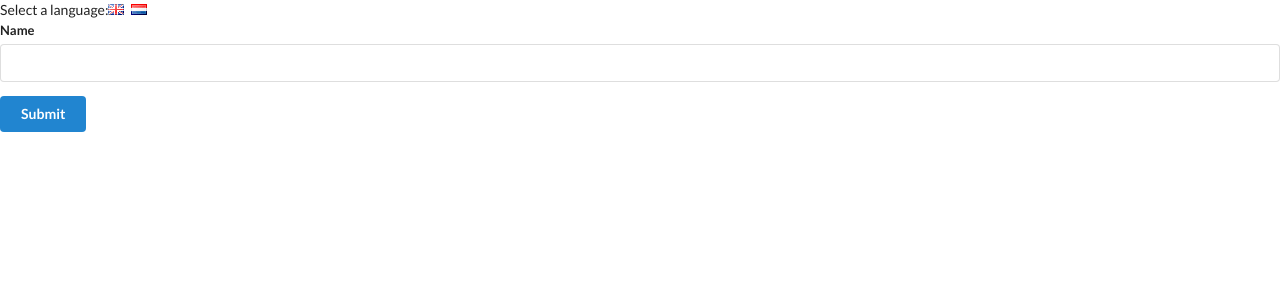
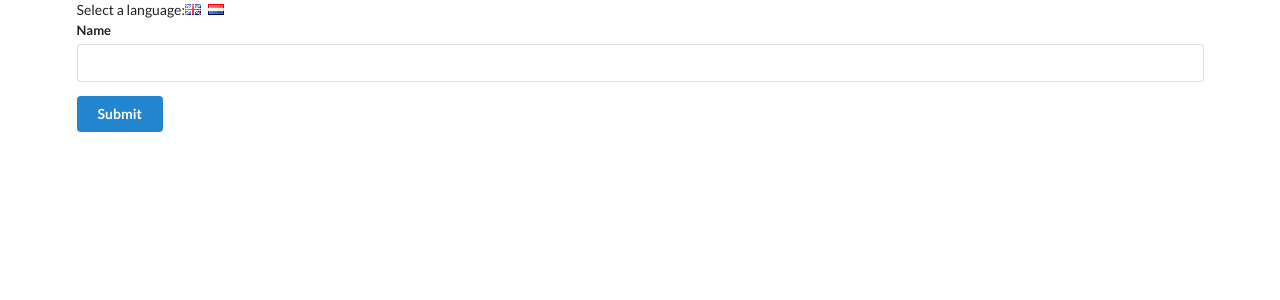
Before and after one commit to abcattell91/translate, a React (Create React App) app: page / in a window 1280 px wide. Shown: the top 300 px of the page. Built offline with nearby package versions, Linux system fonts and the light colour scheme.

Commit message:
wired up context property

```diff
--- a/src/components/App.js
+++ b/src/components/App.js
@@ -10,7 +10,7 @@ class App extends React.Component {
 
   render() {
     return (
-      <div classname="ui container">
+      <div className="ui container">
         <div>
           Select a language:
           <i className="flag uk" onClick={() => this.onLanguageChange('english')} />
--- a/src/components/Button.js
+++ b/src/components/Button.js
@@ -1,7 +1,13 @@
 import React from 'react';
+import LanguageContext from '../contexts/LanguageContext'
 
 class Button extends React.Component {
+  static contextType = LanguageContext;
+  // this is how to hook up a context object to a class component
+  // static adds a property to the class itself
+  // Button.contextType = LanguageContext
   render () {
+    console.log(this.context)
     return (
       <button className="ui button primary">Submit</button>
     )
--- /dev/null
+++ b/src/contexts/LanguageContext.js
@@ -0,0 +1,3 @@
+import React from 'react';
+
+export default React.createContext('english'); // default selected language or default 'value'
```
